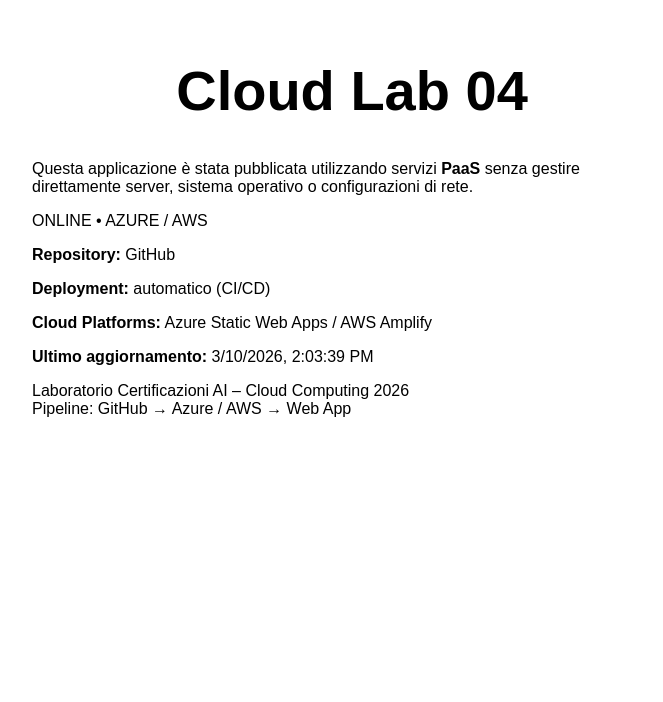
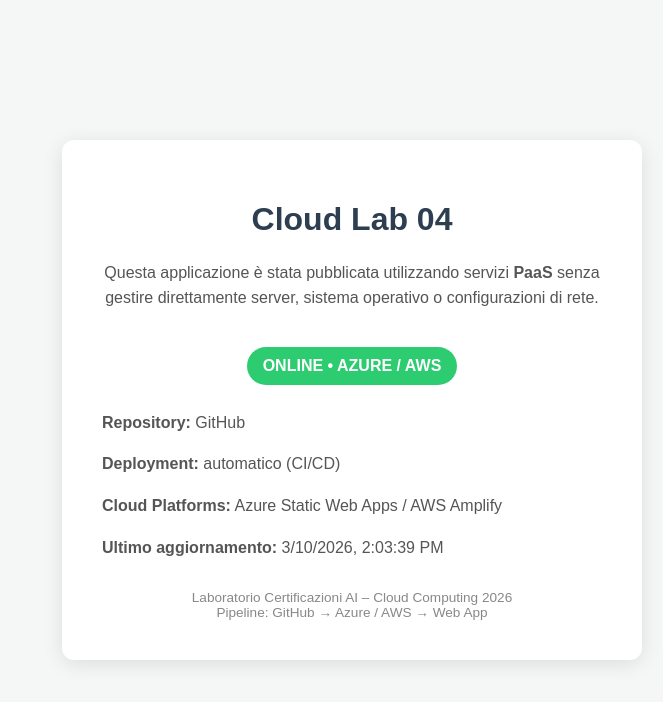
Before and after one commit to mariagiulia2310200-byte/my-first-static-web-app2, a website: page src/index.html in a window 1280 px wide. Shown: the whole page, without its empty margins (288-951 px from the left). Drawn offline with Linux system fonts and the light colour scheme.

Commit message:
Update styles.css

```diff
--- a/src/styles.css
+++ b/src/styles.css
@@ -1,21 +1,79 @@
-* {
-  font-family: Arial, Helvetica, sans-serif;
-}
+body {
 
-html, body {
-  margin: 0;
-  border: 0;
-  padding: 0;
-  background-color: #fff;
+    font-family: Arial, Helvetica, sans-serif;
+    background-color: #f4f7f6;
+    margin: 0;
+
+    display: flex;
+    justify-content: center;
+    align-items: center;
+
+    height: 100vh;
+
 }
 
 main {
-  margin: auto;
-  width: 50%;
-  padding: 20px;
+
+    background: white;
+
+    padding: 40px;
+
+    border-radius: 12px;
+
+    max-width: 500px;
+
+    text-align: center;
+
+    box-shadow: 0 4px 20px rgba(0,0,0,0.1);
+
 }
 
-main > h1 {
-  text-align: center;
-  font-size: 3.5em;
+h1 {
+
+    color: #2c3e50;
+
 }
+
+p {
+
+    color: #555;
+
+    line-height: 1.6;
+
+}
+
+.status {
+
+    margin-top: 20px;
+
+    padding: 10px 16px;
+
+    display: inline-block;
+
+    background: #2ecc71;
+
+    color: white;
+
+    border-radius: 20px;
+
+    font-weight: bold;
+
+}
+
+.info {
+
+    margin-top: 25px;
+
+    text-align: left;
+
+}
+
+footer {
+
+    margin-top: 30px;
+
+    font-size: 0.85rem;
+
+    color: #888;
+
+}
```
